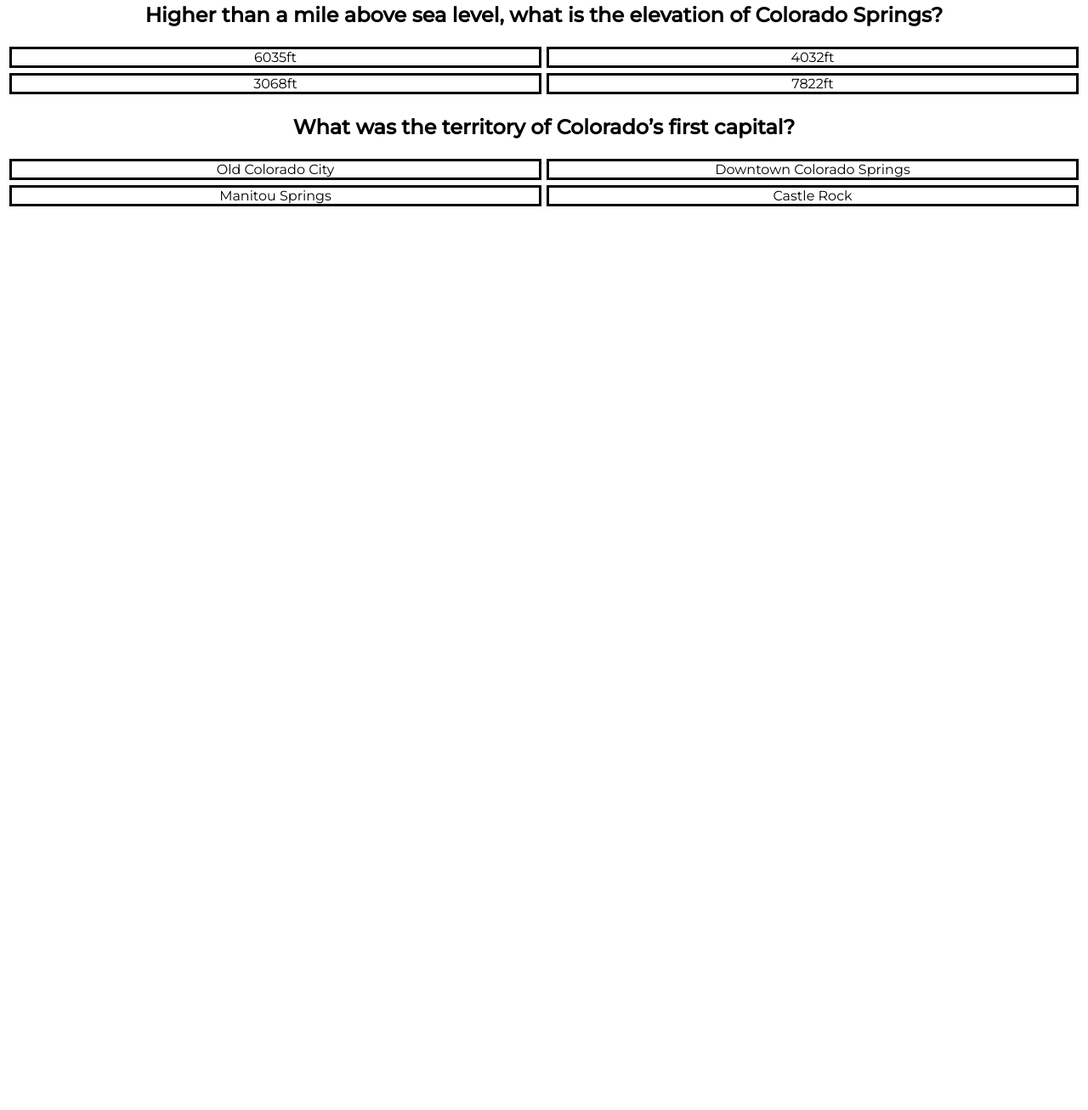
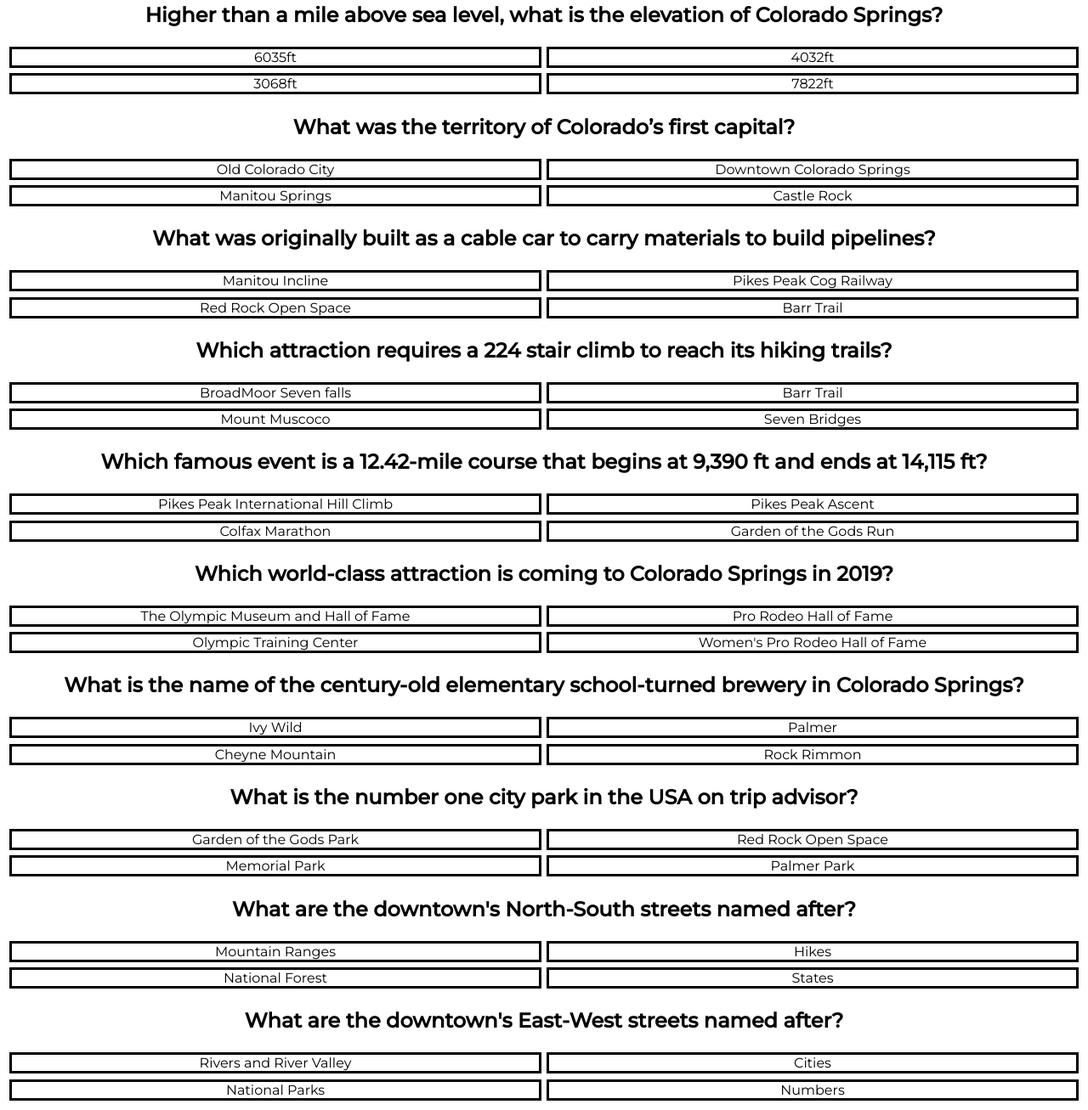
Before and after one commit to hrocco25/seir-project-one, a plain HTML site: page index.html in a window 1280 px wide. Shown: the part 555-1862 px from the top of the page at 85% size. Before the commit the page ends 809 px from the top, so only its background shows below. Drawn offline with Linux system fonts and the light colour scheme.

Commit message:
formating

```diff
--- a/index.html
+++ b/index.html
@@ -27,10 +27,10 @@
             </h2>
         </div>
         <div class="answer answerOne">
-            <div class="option aOne">6035ft</div>
-            <div class="option bOne">4032ft</div>
-            <div class="option cOne">3068ft</div>
-            <div class="option dOne">7822ft</div>
+            <div class="option aOne correct">6035ft</div>
+            <div class="option bOne incorrect">4032ft</div>
+            <div class="option cOne incorrect">3068ft</div>
+            <div class="option dOne incorrect">7822ft</div>
         </div>
 
 
@@ -38,12 +38,94 @@
                 <h2>What was the territory of Colorado’s first capital?
                 </h2>
                 <div class="answer answerTwo">
-                        <div class="option aTwo">Old Colorado City</div>
-                        <div class="option bTwo">Downtown Colorado Springs</div>
-                        <div class="option cTwo">Manitou Springs</div>
-                        <div class="option dTwo">Castle Rock</div>
+                        <div class="option aTwo correct">Old Colorado City</div>
+                        <div class="option bTwo incorrect">Downtown Colorado Springs</div>
+                        <div class="option cTwo incorrect">Manitou Springs</div>
+                        <div class="option dTwo incorrect">Castle Rock</div>
                 </div>
         </div>
+        <div class="q three">
+                <h2>What was originally built as a cable car to carry materials to build pipelines?
+                </h2>
+                <div class="answer answerTwo">
+                        <div class="option aTwo correct">Manitou Incline</div>
+                        <div class="option bTwo incorrect">Pikes Peak Cog Railway</div>
+                        <div class="option cTwo incorrect">Red Rock Open Space</div>
+                        <div class="option dTwo incorrect">Barr Trail</div>
+                </div>
+        </div>
+        <div class="q four">
+                <h2>Which attraction requires a 224 stair climb to reach its hiking trails?
+                </h2>
+                <div class="answer answerTwo">
+                        <div class="option aTwo correct">BroadMoor Seven falls </div>
+                        <div class="option bTwo incorrect">Barr Trail</div>
+                        <div class="option cTwo incorrect">Mount Muscoco</div>
+                        <div class="option dTwo incorrect">Seven Bridges</div>
+                </div>
+        </div>
+        <div class="q five">
+                <h2>Which famous event is a 12.42-mile course that begins at 9,390 ft and ends at 14,115 ft?
+                </h2>
+                <div class="answer answerTwo">
+                        <div class="option aTwo correct">Pikes Peak International Hill Climb</div>
+                        <div class="option bTwo incorrect">Pikes Peak Ascent</div>
+                        <div class="option cTwo incorrect">Colfax Marathon</div>
+                        <div class="option dTwo incorrect">Garden of the Gods Run</div>
+                </div>
+        </div>
+        <div class="q six">
+                <h2>Which world-class attraction is coming to Colorado Springs in 2019?
+                </h2>
+                <div class="answer answerTwo">
+                        <div class="option aTwo correct">The Olympic Museum and Hall of Fame</div>
+                        <div class="option bTwo incorrect">Pro Rodeo Hall of Fame</div>
+                        <div class="option cTwo incorrect">Olympic Training Center</div>
+                        <div class="option dTwo incorrect">Women's Pro Rodeo Hall of Fame</div>
+                </div>
+        </div>
+        <div class="q seven">
+                <h2>What is the name of the century-old elementary school-turned brewery in Colorado Springs?
+                </h2>
+                <div class="answer answerTwo">
+                        <div class="option aTwo correct">Ivy Wild</div>
+                        <div class="option bTwo incorrect">Palmer</div>
+                        <div class="option cTwo incorrect">Cheyne Mountain</div>
+                        <div class="option dTwo incorrect">Rock Rimmon</div>
+                </div>
+        </div>
+        <div class="q eight">
+                <h2>What is the number one city park in the USA on trip advisor?
+                </h2>
+                <div class="answer answerTwo">
+                        <div class="option aTwo correct">Garden of the Gods Park</div>
+                        <div class="option bTwo incorrect">Red Rock Open Space</div>
+                        <div class="option cTwo incorrect">Memorial Park</div>
+                        <div class="option dTwo incorrect">Palmer Park</div>
+                </div>
+        </div>
+        <div class="q nine">
+                <h2>What are the downtown's North-South streets named after?
+                </h2>
+                <div class="answer answerTwo">
+                        <div class="option aTwo correct">Mountain Ranges</div>
+                        <div class="option bTwo incorrect">Hikes</div>
+                        <div class="option cTwo incorrect">National Forest</div>
+                        <div class="option dTwo incorrect">States</div>
+                </div>
+        </div>
+        <div class="q ten">
+                <h2>What are the downtown's East-West streets named after?
+                </h2>
+                <div class="answer answerTwo">
+                        <div class="option aTwo correct">Rivers and River Valley</div>
+                        <div class="option bTwo incorrect">Cities</div>
+                        <div class="option cTwo incorrect">National Parks</div>
+                        <div class="option dTwo incorrect">Numbers</div>
+                </div>
+        </div>
+
+
     </div>
     <script src="script.js"></script>
 </body>
--- a/style.css
+++ b/style.css
@@ -40,4 +40,5 @@ h1{
 .option{
     border: .2em black solid;
     margin: .2em;
+    vertical-align: middle;
 }
```
